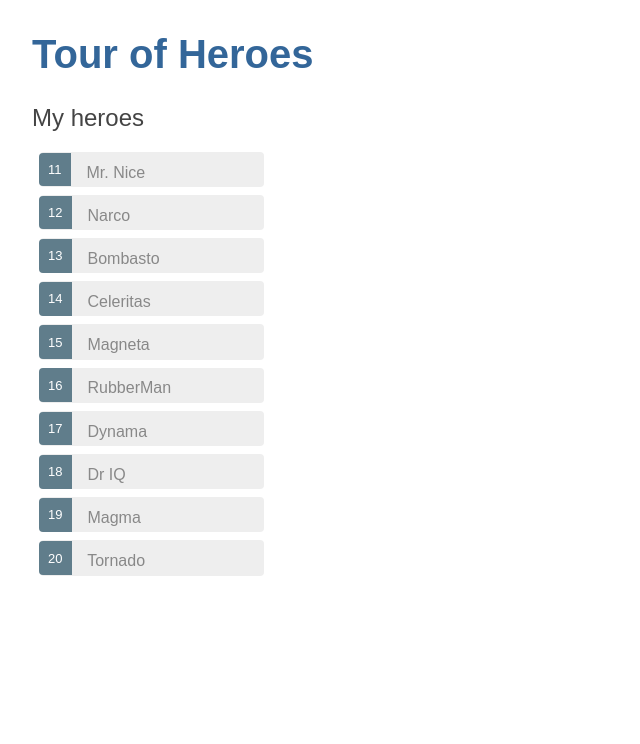
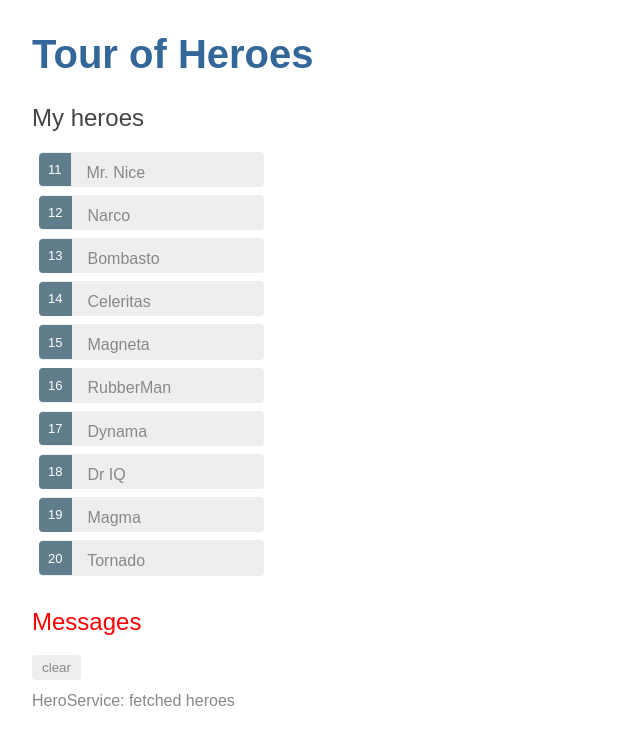
Before and after one commit to thisisnaty/angular-tour-of-heroes, an Angular app: page / in a window 1280 px wide. Shown: the top 744 px of the page, without its empty margins (0-640 px from the left). Built offline with nearby package versions, Linux system fonts and the light colour scheme.

Commit message:
Add message service. Display messages with clear button

```diff
--- a/src/app/app.component.html
+++ b/src/app/app.component.html
@@ -1,2 +1,3 @@
 <h1>{{title}}</h1>
 <app-heroes></app-heroes>
+<app-messages></app-messages>
--- a/src/app/app.module.ts
+++ b/src/app/app.module.ts
@@ -5,12 +5,14 @@ import { FormsModule } from '@angular/forms';
 import { AppComponent } from './app.component';
 import { HeroesComponent } from './heroes/heroes.component';
 import { HeroDetailComponent } from './hero-detail/hero-detail.component';
+import { MessagesComponent } from './messages/messages.component';
 
 @NgModule({
   declarations: [
     AppComponent,
     HeroesComponent,
-    HeroDetailComponent
+    HeroDetailComponent,
+    MessagesComponent
   ],
   imports: [
     BrowserModule,
--- a/src/app/hero.service.ts
+++ b/src/app/hero.service.ts
@@ -1,14 +1,16 @@
 import { Injectable } from '@angular/core';
 import { Hero } from './hero';
 import { HEROES } from './mock-heroes';
-import { Observable, of } from 'rxjs'
+import { Observable, of } from 'rxjs';
+import { MessageService } from './message.service';
 
 @Injectable({
   providedIn: 'root'
 })
 export class HeroService {
-  constructor() { }
+  constructor(private messageService: MessageService) { }
   getHeroes(): Observable<Hero[]> {
+    this.messageService.add('HeroService: fetched heroes');
     return of(HEROES);
   }
 }
--- /dev/null
+++ b/src/app/message.service.ts
@@ -0,0 +1,16 @@
+import { Injectable } from '@angular/core';
+
+@Injectable({
+  providedIn: 'root'
+})
+export class MessageService {
+  messages: string[] = [];
+
+  add(message: string) {
+    this.messages.push(message)
+  }
+
+  clear() {
+    this.messages = [];
+  }
+}
--- /dev/null
+++ b/src/app/messages/messages.component.css
@@ -0,0 +1,35 @@
+/* MessagesComponent's private CSS styles */
+h2 {
+    color: red;
+    font-family: Arial, Helvetica, sans-serif;
+    font-weight: lighter;
+  }
+  body {
+    margin: 2em;
+  }
+  body, input[text], button {
+    color: crimson;
+    font-family: Cambria, Georgia;
+  }
+
+  button.clear {
+    font-family: Arial;
+    background-color: #eee;
+    border: none;
+    padding: 5px 10px;
+    border-radius: 4px;
+    cursor: pointer;
+    cursor: hand;
+  }
+  button:hover {
+    background-color: #cfd8dc;
+  }
+  button:disabled {
+    background-color: #eee;
+    color: #aaa;
+    cursor: auto;
+  }
+  button.clear {
+    color: #888;
+    margin-bottom: 12px;
+  }
--- /dev/null
+++ b/src/app/messages/messages.component.html
@@ -0,0 +1,6 @@
+<div *ngIf="messageService.messages.length">
+  <h2>Messages</h2>
+  <button class="clear"
+  (click)="messageService.clear()">clear</button>
+  <div *ngFor='let message of messageService.messages'> {{message}} </div>
+</div>
--- /dev/null
+++ b/src/app/messages/messages.component.ts
@@ -0,0 +1,16 @@
+import { Component, OnInit } from '@angular/core';
+import { MessageService } from '../message.service'
+
+@Component({
+  selector: 'app-messages',
+  templateUrl: './messages.component.html',
+  styleUrls: ['./messages.component.css']
+})
+export class MessagesComponent implements OnInit {
+
+  constructor(public messageService: MessageService) { }
+
+  ngOnInit() {
+  }
+
+}
```
Also changed, not shown: 2 other files (tests, documents, lock files or other folders).
